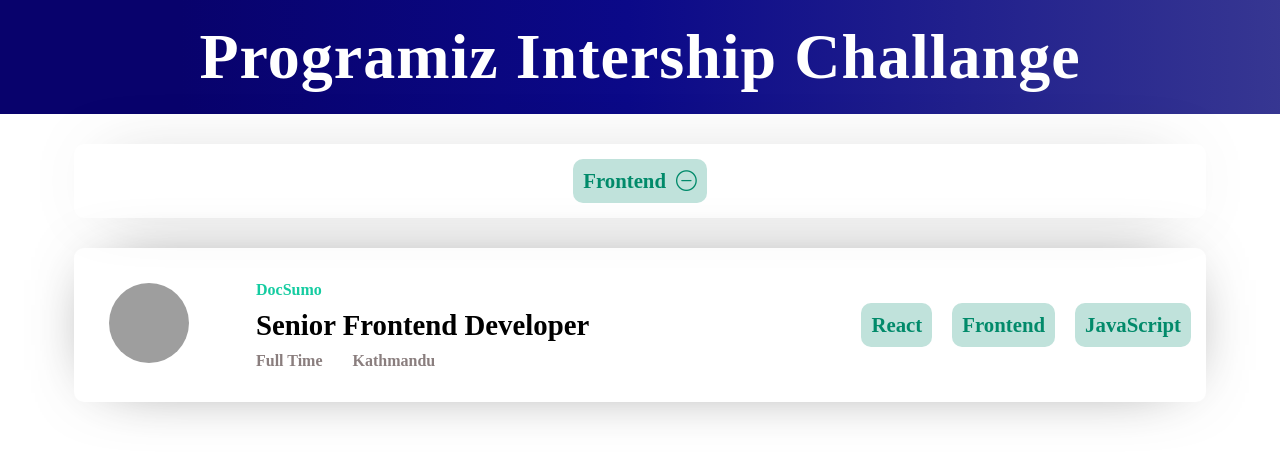
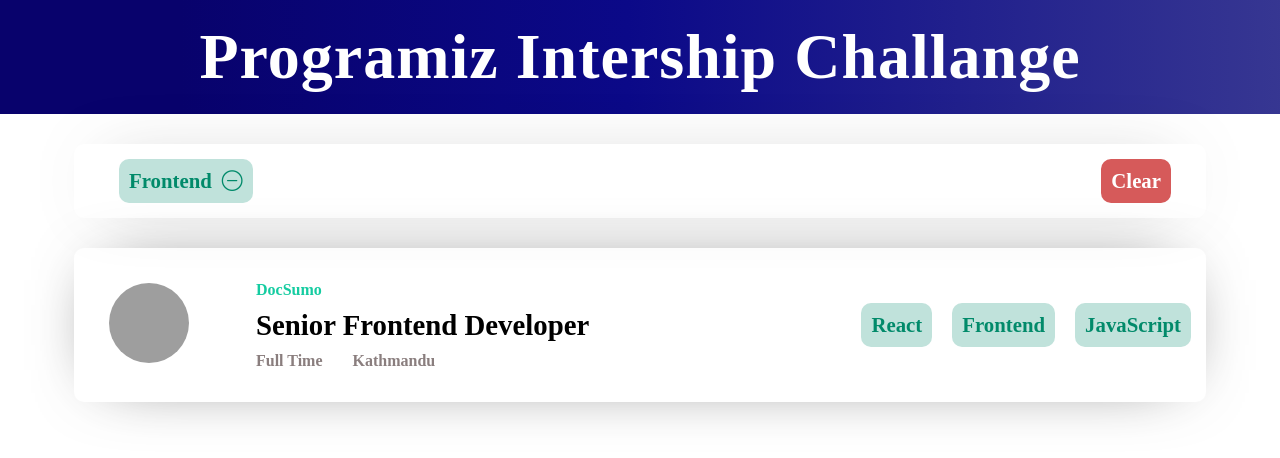
Before and after one commit to SusheelThapa/Programiz-Intern-App, a React (Vite) app: page / in a window 1280 px wide. Both pictures are taken after a click on the item "Frontend". Shown: the top 458 px of the page. Built offline with nearby package versions, Linux system fonts and the light colour scheme; grey boxes are pictures that could not be loaded.

Commit message:
Added clear button in filter section

```diff
--- a/src/components/Filter.jsx
+++ b/src/components/Filter.jsx
@@ -17,6 +17,7 @@ const Filter = ({ filter, handleRemoveFilter }) => {
           );
         })}
       </ul>
+      <div className="clear-filter">Clear</div>
     </section>
   );
 };
--- a/src/index.css
+++ b/src/index.css
@@ -105,12 +105,13 @@ ul {
     flex-direction: row;
 }
 
-ul>li {
+ul>li,
+.clear-filter {
     margin: 10px;
     padding: 10px;
     border-radius: 10px;
     font-size: 1.3rem;
-    font-weight: 550;
+    font-weight: 700;
     color: #018a6a;
     background-color: #c0e2db;
 }
@@ -123,9 +124,21 @@ ul>li:hover {
 
 /* Filter section */
 .filter {
-    justify-content: center;
+
+    justify-content: space-between;
+    align-items: center;
 }
 
+.clear-filter,
+.filter>ul {
+    margin: 0 30px;
+}
+
+.clear-filter{
+    background-color: rgb(214, 90, 90);
+    color: white;
+    font-weight: 900;
+}
 .filter>ul>li {
     margin: 10px;
 }
```
